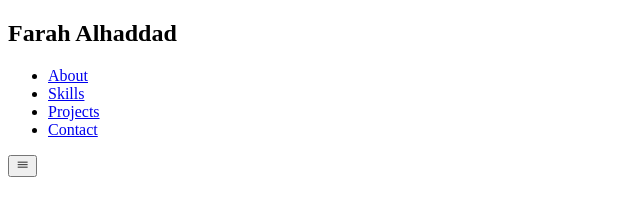
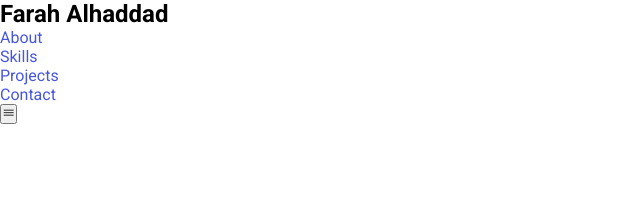
Before and after one commit to Farahalh/farah-portfolio-1.0, a plain HTML site: page index.html in a window 1280 px wide. Shown: the whole page, without its empty margins (0-640 px from the left). Drawn offline with nearby package versions, Linux system fonts and the light colour scheme.

Commit message:
Declaring CSS variables and adding basic styling for nav-bar

```diff
--- a/index.html
+++ b/index.html
@@ -24,7 +24,15 @@
     />
 
     <!--CSS Styles -->
-    <link rel="stylesheet" href="styles.css" />
+    <link rel="stylesheet" href="style.css" />
+
+    <!--Google Font-->
+    <link rel="preconnect" href="https://fonts.googleapis.com" />
+    <link rel="preconnect" href="https://fonts.gstatic.com" crossorigin />
+    <link
+      href="https://fonts.googleapis.com/css2?family=Roboto:ital,wght@0,100;0,300;0,400;0,500;0,700;0,900;1,100;1,300;1,400;1,500;1,700;1,900&display=swap"
+      rel="stylesheet"
+    />
   </head>
   <body>
     <!-- Navbar -->
--- a/style.css
+++ b/style.css
@@ -0,0 +1,43 @@
+@import url("https://fonts.googleapis.com/css2?family=Roboto:ital,wght@0,100;0,300;0,400;0,500;0,700;0,900;1,100;1,300;1,400;1,500;1,700;1,900&display=swap");
+
+:root {
+  --font-family: "Roboto", sans-serif;
+  --normal-font: 400;
+  --bold-font: 700;
+  --bg-color: #fcfcfc;
+  --primary-color: #4756df;
+  --secondary-color: #ff7235;
+  --primary-shadow: #8b8eaf;
+  --secondary-shadow: #a17169;
+  --bottom-margin: 8px;
+  --bottom-margin-2: 16px;
+  --line-height: 32px;
+  --transition: 0.3s;
+}
+
+html {
+  scroll-behavior: smooth;
+}
+
+* {
+  margin: 0;
+  padding: 0;
+  box-sizing: border-box;
+}
+
+ul {
+  list-style-type: none;
+}
+
+a {
+  text-decoration: none;
+  color: var(--primary-color);
+}
+
+a:hover {
+  color: var(--secondary-color);
+}
+
+body {
+  font-family: var(--font-family);
+}
```
